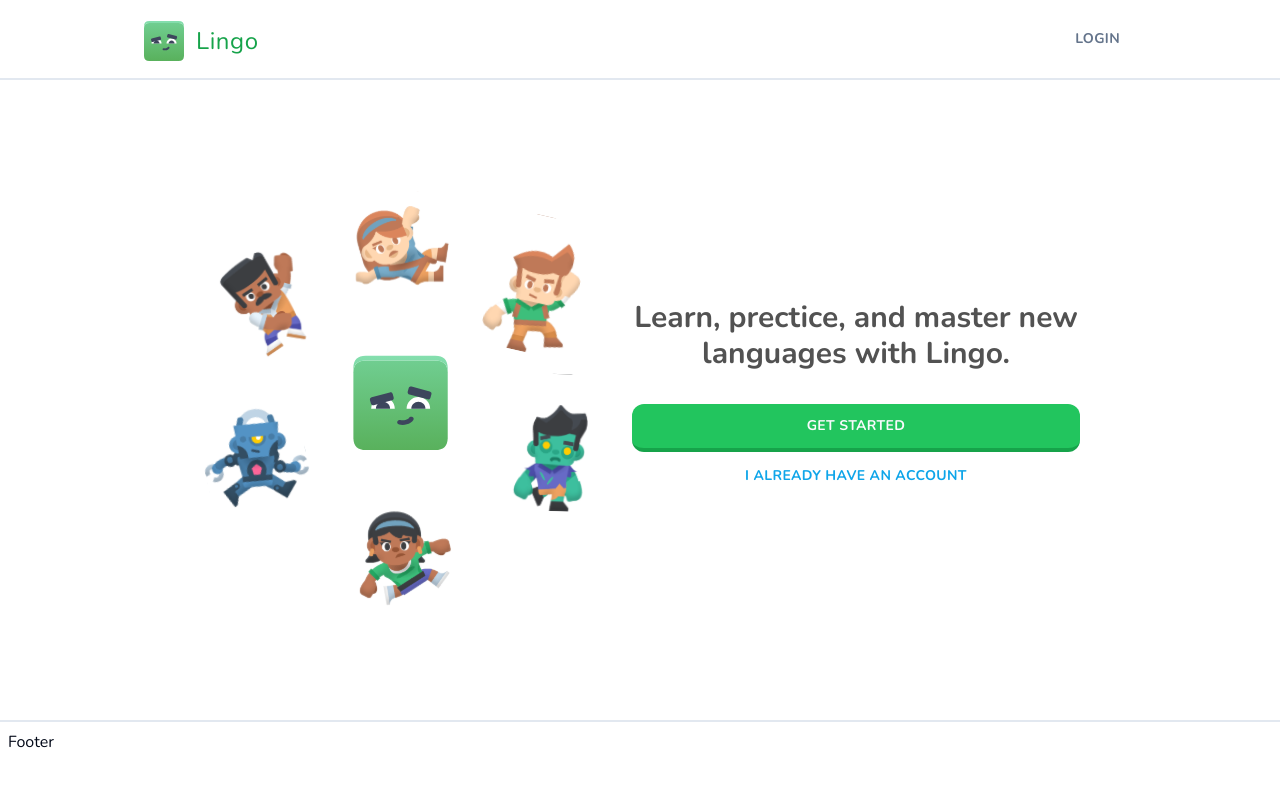
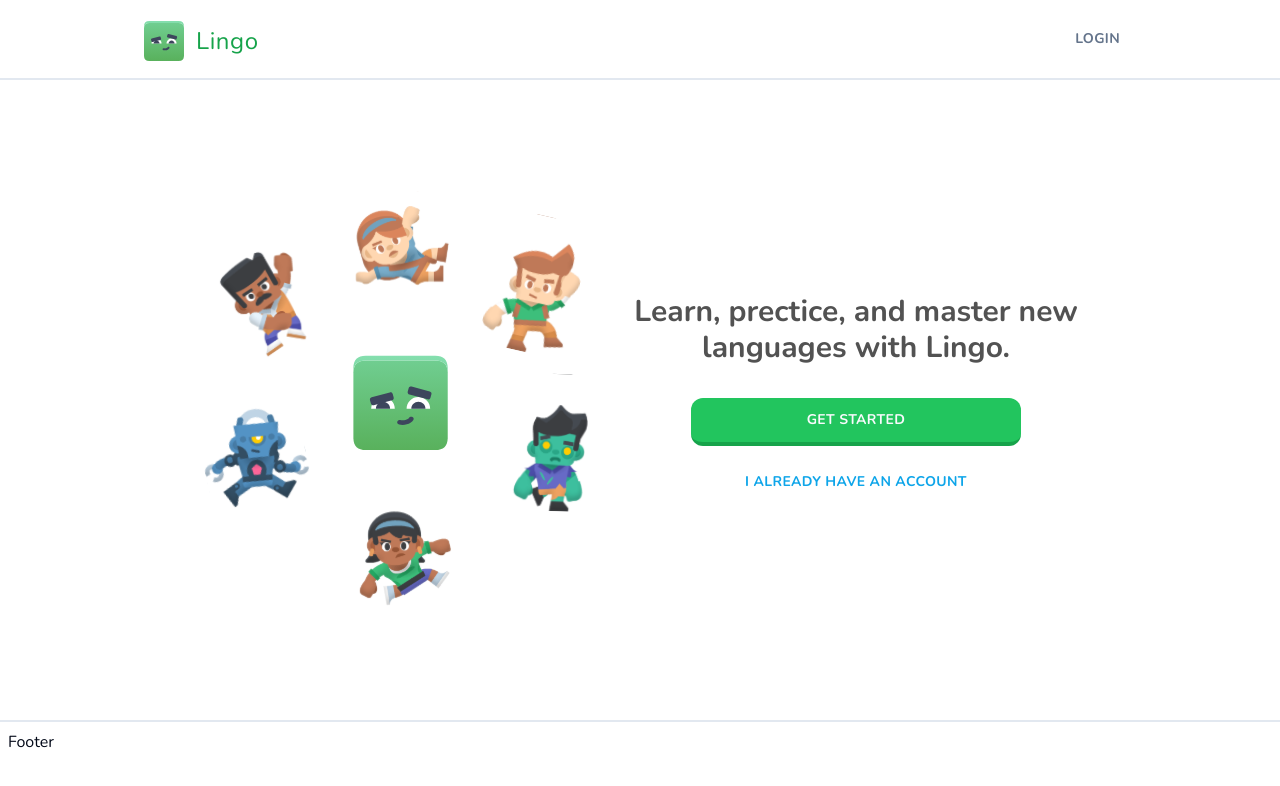
Before and after one commit to GuilhermeDesoler/lingo-clone, a Next.js app: page / in a window 1280 px wide. Shown: the top 786 px of the page. Built offline with nearby package versions, Linux system fonts and the light colour scheme; no server answers.

Commit message:
feat: here spacing

```diff
--- a/app/(marketing)/page.tsx
+++ b/app/(marketing)/page.tsx
@@ -14,7 +14,7 @@ export default function Home() {
         <h1 className="text-xl lg:text-3xl font-bold text-neutral-600 max-w-[480px] text-center">
           Learn, prectice, and master new languages with Lingo.
         </h1>
-        <div>
+        <div className="flex flex-col items-center gap-y-3 max-w-[330px] w-full">
           <ClerkLoading>
             <Loader className="h5 w-5 text-muted-foreground animate-spin"/>
           </ClerkLoading>
```
